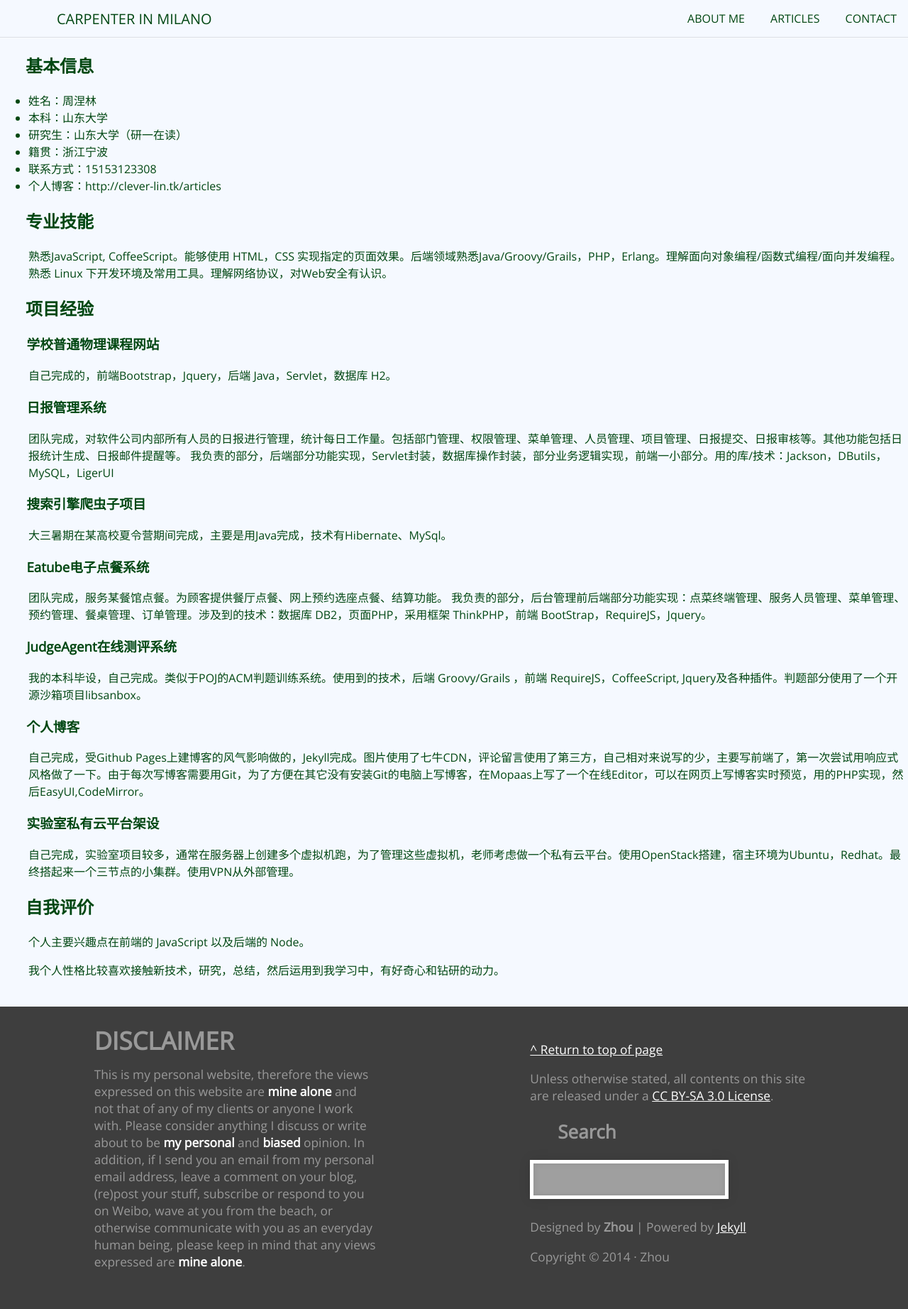
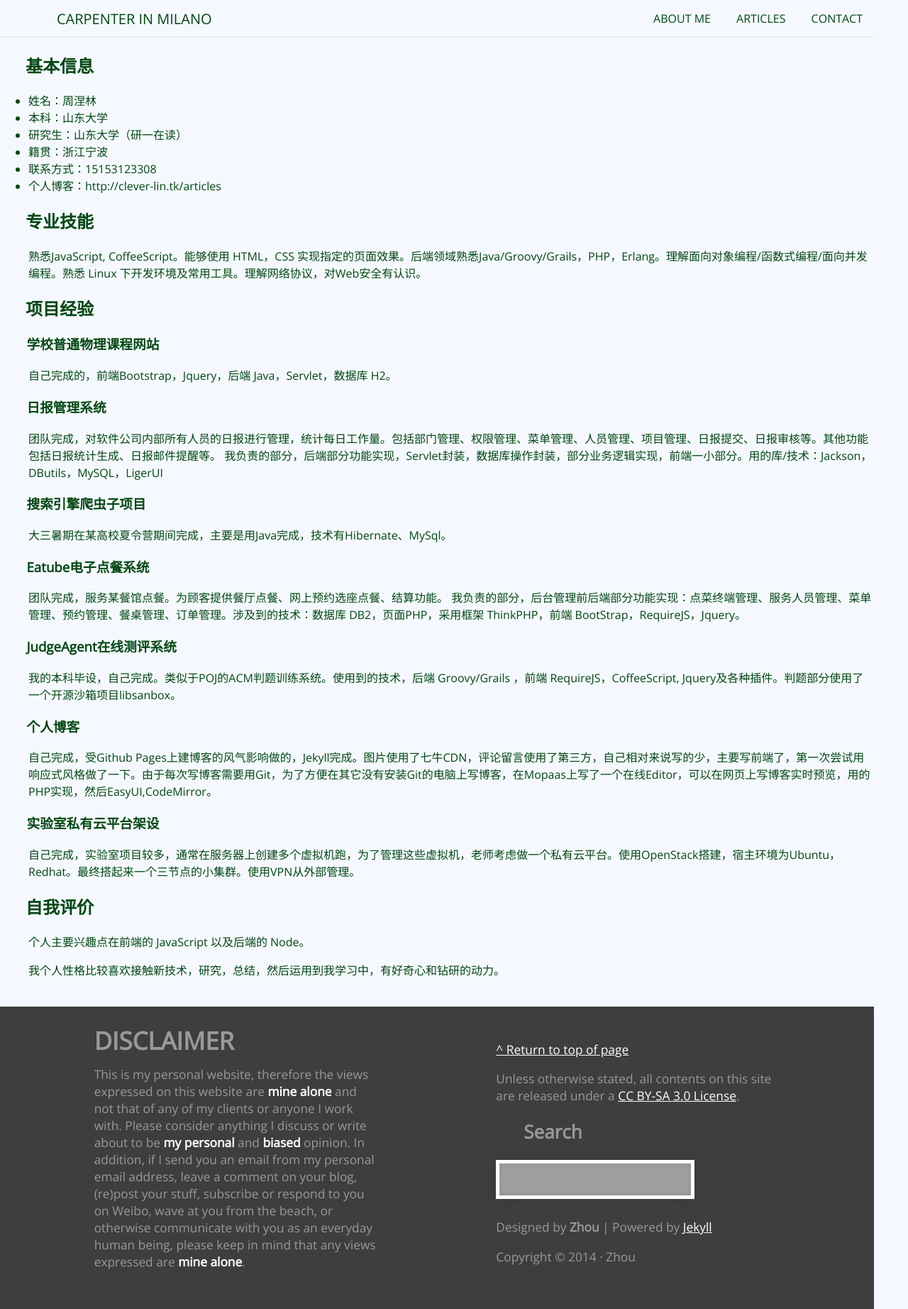
Before and after one commit to jason1114/jason1114.github.io, a Jekyll site: the page built from resume.markdown, in a window 1280 px wide. Shown: the whole page at 71% size. Built offline with Jekyll 4.4.1, drawn with Linux system fonts in a browser that asks for light colours; some web fonts are replaced.

Commit message:
resume margin right 3em

```diff
--- a/css/style.css
+++ b/css/style.css
@@ -893,6 +893,9 @@ scroll to top button
 /*
   only for page resume
 */
+#resume{
+margin-right:3em;
+}
 #resume h2{
 margin-left:1.5em;
 }
```
